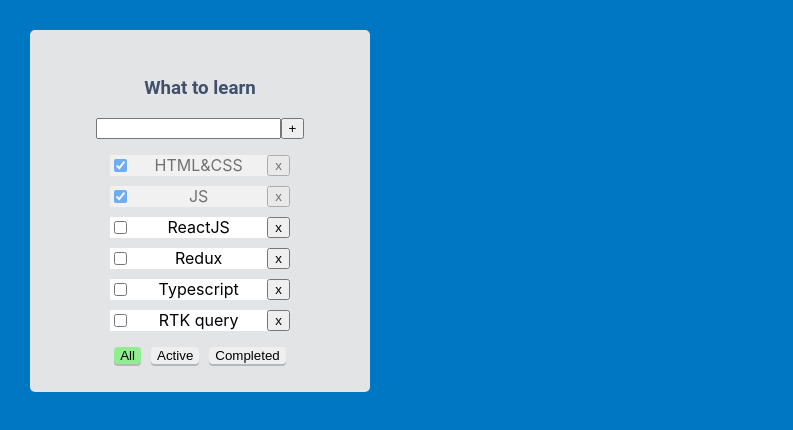
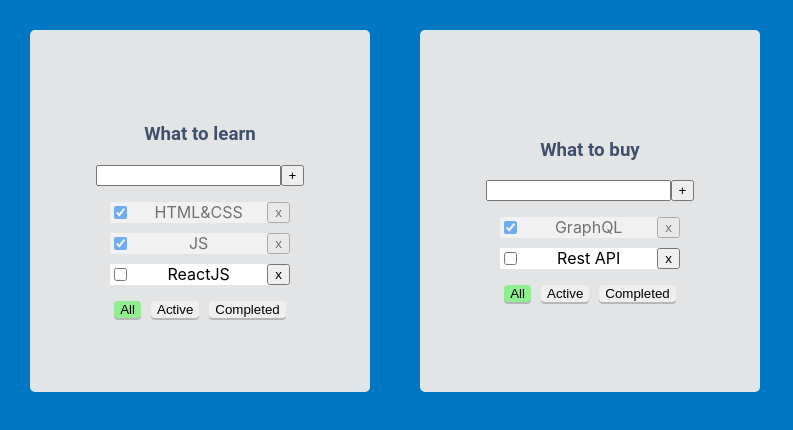
Before and after one commit to unpowd4r/todoListProject, a React (Create React App) app: page / in a window 1280 px wide. Shown: the top 430 px of the page, without its empty margins (0-793 px from the left). Built offline with nearby package versions, Linux system fonts and the light colour scheme.

Commit message:
add two todolists and refactor code

```diff
--- a/src/App.tsx
+++ b/src/App.tsx
@@ -11,65 +11,99 @@
 
 export type FilterValuesType = 'all' | 'active' | 'completed'
 
+type TodolistType = {
+	id: string
+	title: string
+	filter: FilterValuesType
+}
+
 export const App = () => {
-	const [tasks, setTasks] = useState<TaskType[]>([
+	let todolistID1 = v1()
+	let todolistID2 = v1()
+
+	let [todolists, setTodolists] = useState<TodolistType[]>([
+		{ id: todolistID1, title: 'What to learn', filter: 'all' },
+		{ id: todolistID2, title: 'What to buy', filter: 'all' },
+	])
+
+	let [tasks, setTasks] = useState({
+		[todolistID1]: [
 			{ id: v1(), title: 'HTML&CSS', isDone: true },
 			{ id: v1(), title: 'JS', isDone: true },
 			{ id: v1(), title: 'ReactJS', isDone: false },
-		{ id: v1(), title: 'Redux', isDone: false },
-		{ id: v1(), title: 'Typescript', isDone: false },
-		{ id: v1(), title: 'RTK query', isDone: false },
-	])
+		],
+		[todolistID2]: [
+			{ id: v1(), title: 'GraphQL', isDone: true },
+			{ id: v1(), title: 'Rest API', isDone: false },
+		],
+	})
 
-	const [filter, setFilter] = useState<FilterValuesType>('all')
-
-	const changeFilter = (filter: FilterValuesType) => {
-		setFilter(filter)
+	const changeFilter = (filter: FilterValuesType, todolistId: string) => {
+		setTodolists(
+			todolists.map(tl => (tl.id === todolistId ? { ...tl, filter } : tl))
+		)
 	}
 
-	const addTask = (title: string) => {
+	const addTask = (title: string, todolistId: string) => {
 		const newTask = {
 			id: v1(),
 			title,
 			isDone: false,
 		}
-		const newTasks = [newTask, ...tasks]
-		setTasks(newTasks)
+		const todolistTasks = tasks[todolistId]
+		tasks[todolistId] = [newTask, ...todolistTasks]
+		setTasks({ ...tasks })
 	}
 
-	const changeTaskStatus = (taskId: string, taskStatus: boolean) => {
-		const newState = tasks.map(t =>
+	const changeTaskStatus = (
+		taskId: string,
+		taskStatus: boolean,
+		todolistId: string
+	) => {
+		const newTodolistTasks = {
+			...tasks,
+			[todolistId]: tasks[todolistId].map(t =>
 				t.id === taskId ? { ...t, isDone: taskStatus } : t
-		)
-		setTasks(newState)
+			),
+		}
+		setTasks(newTodolistTasks)
 	}
 
-	let tasksForTodoList = tasks
-	if (filter === 'active') {
-		tasksForTodoList = tasks.filter(task => !task.isDone)
+	const removeTask = (taskId: string, todolistId: string) => {
+		const newTodolistTasks = {
+			...tasks,
+			[todolistId]: tasks[todolistId].filter(t => t.id !== taskId),
+		}
+		setTasks(newTodolistTasks)
 	}
 
-	if (filter === 'completed') {
-		tasksForTodoList = tasks.filter(task => task.isDone)
+	return (
+		<div className='App'>
+			{todolists.map(tl => {
+				const allTodolistTasks = tasks[tl.id]
+				let tasksForTodolist = allTodolistTasks
+
+				if (tl.filter === 'active') {
+					tasksForTodolist = allTodolistTasks.filter(task => !task.isDone)
 				}
 
-	const removeTask = (taskId: string) => {
-		const filteredTasks = tasks.filter(task => {
-			return task.id !== taskId
-		})
-		setTasks(filteredTasks)
+				if (tl.filter === 'completed') {
+					tasksForTodolist = allTodolistTasks.filter(task => task.isDone)
 				}
 				return (
-		<div className='App'>
 					<Todolist
-				title='What to learn'
-				tasks={tasksForTodoList}
+						key={tl.id}
+						title={tl.title}
+						todolistId={tl.id}
+						tasks={tasksForTodolist}
 						removeTask={removeTask}
 						changeFilter={changeFilter}
 						addTask={addTask}
 						changeTaskStatus={changeTaskStatus}
-				filter={filter}
+						filter={tl.filter}
 					/>
+				)
+			})}
 		</div>
 	)
 }
--- a/src/components/Todolist.tsx
+++ b/src/components/Todolist.tsx
@@ -4,12 +4,17 @@
 
 type TodoPropsType = {
 	title: string
+	todolistId: string
 	tasks: TaskType[]
-	filter: string
-	removeTask: (taskId: string) => void
-	changeFilter: (filter: FilterValuesType) => void
-	addTask: (title: string) => void
-	changeTaskStatus: (taskId: string, taskStatus: boolean) => void
+	removeTask: (taskId: string, todolistId: string) => void
+	changeFilter: (filter: FilterValuesType, todolistId: string) => void
+	addTask: (title: string, todolistId: string) => void
+	changeTaskStatus: (
+		taskId: string,
+		taskStatus: boolean,
+		newTodolistTasks: string
+	) => void
+	filter: FilterValuesType
 }
 
 export const Todolist = ({
@@ -20,13 +25,14 @@
 	addTask,
 	changeTaskStatus,
 	filter,
+	todolistId,
 }: TodoPropsType) => {
 	const [taskTitle, setTaskTitle] = useState('')
 	const [error, setError] = useState<string | null>(null)
 
 	const addTaskHandler = () => {
 		if (taskTitle.trim() !== '') {
-			addTask(taskTitle.trim())
+			addTask(taskTitle.trim(), todolistId)
 			setTaskTitle('')
 		} else {
 			setError('Title is required')
@@ -45,7 +51,7 @@
 	}
 
 	const changeFilterTasksHandler = (filter: FilterValuesType) => {
-		changeFilter(filter)
+		changeFilter(filter, todolistId)
 	}
 
 	return (
@@ -67,13 +73,13 @@
 				<ul>
 					{tasks.map(task => {
 						const removeTaskHandler = () => {
-							removeTask(task.id)
+							removeTask(task.id, todolistId)
 						}
 						const changeTaskStatusHandler = (
 							e: ChangeEvent<HTMLInputElement>
 						) => {
 							const newStatusValue = e.currentTarget.checked
-							changeTaskStatus(task.id, newStatusValue)
+							changeTaskStatus(task.id, newStatusValue, todolistId)
 						}
 						return (
 							<li key={task.id} className={task.isDone ? 'is-done' : ''}>
```
Lines whose indentation alone changed are shown as unchanged.
